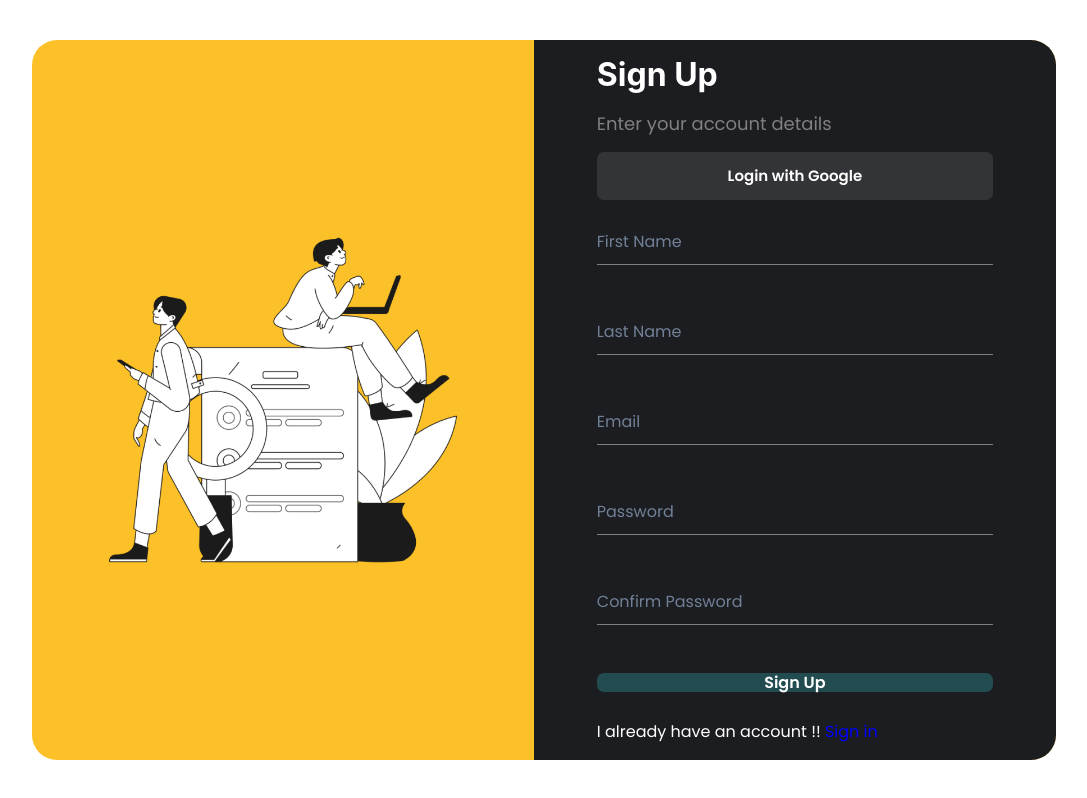
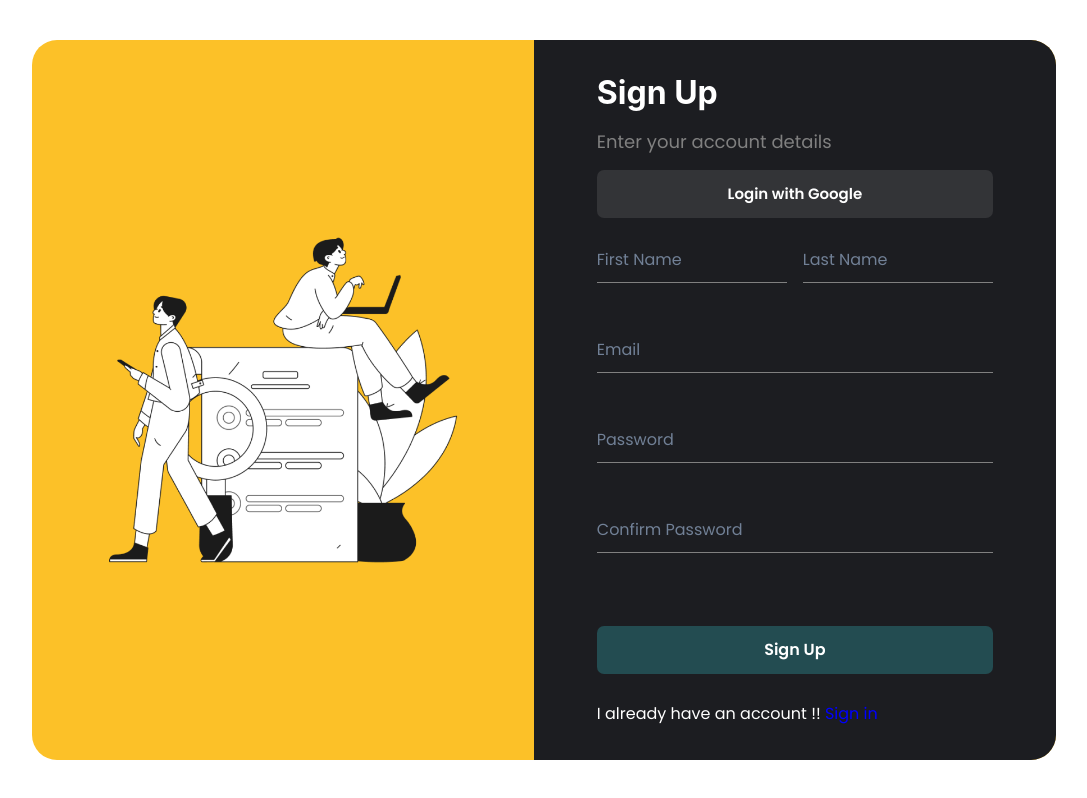
Before and after one commit to ZakaryaMeddahi/private-school-system, a Next.js app in the folder client/: page /signup in a window 1280 px wide. Shown: the whole page, without its empty margins (96-1183 px from the left). Built offline with nearby package versions, Linux system fonts and the light colour scheme.

Commit message:
fix design issues in login and register page

```diff
--- a/client/src/Pages/Login.jsx
+++ b/client/src/Pages/Login.jsx
@@ -169,7 +169,7 @@ const LoginPage = () => {
               <Text textAlign='center' mt='5'>
                 Don&#39;t have an account?
                 <span style={{ color: 'blue' }}>
-                  <Link href='/signup'>Register</Link>
+                  <Link href='/signup'> Register</Link>
                 </span>
               </Text>
             </VStack>
--- a/client/src/Pages/SignUp.jsx
+++ b/client/src/Pages/SignUp.jsx
@@ -131,7 +131,8 @@ const SignUpPage = () => {
           <Container w='100%' h='100%' display='flex' justifyContent='center'>
             <VStack h='100%' w='90%' align='self-start' justifyContent='center'>
               <Header title='Sign Up' />
-              <Box w='100%'>
+              <Stack w='100%' flexDir='row' justifyContent='space-between'>
+                <Box w='48%'>
                   <FormInput
                     type='text'
                     placeholder='First Name'
@@ -141,7 +142,7 @@ const SignUpPage = () => {
                   />
                   <ErrorMessage errorMessage={firstNameErrorMessage} />
                 </Box>
-              <Box w='100%'>
+                <Box w='48%'>
                   <FormInput
                     type='text'
                     placeholder='Last Name'
@@ -151,6 +152,8 @@ const SignUpPage = () => {
                   />
                   <ErrorMessage errorMessage={lastNameErrorMessage} />
                 </Box>
+              </Stack>
+              {/* <Box w='100%'></Box> */}
               <Box w='100%'>
                 <FormInput
                   type='email'
```
Lines whose indentation alone changed are shown as unchanged.
